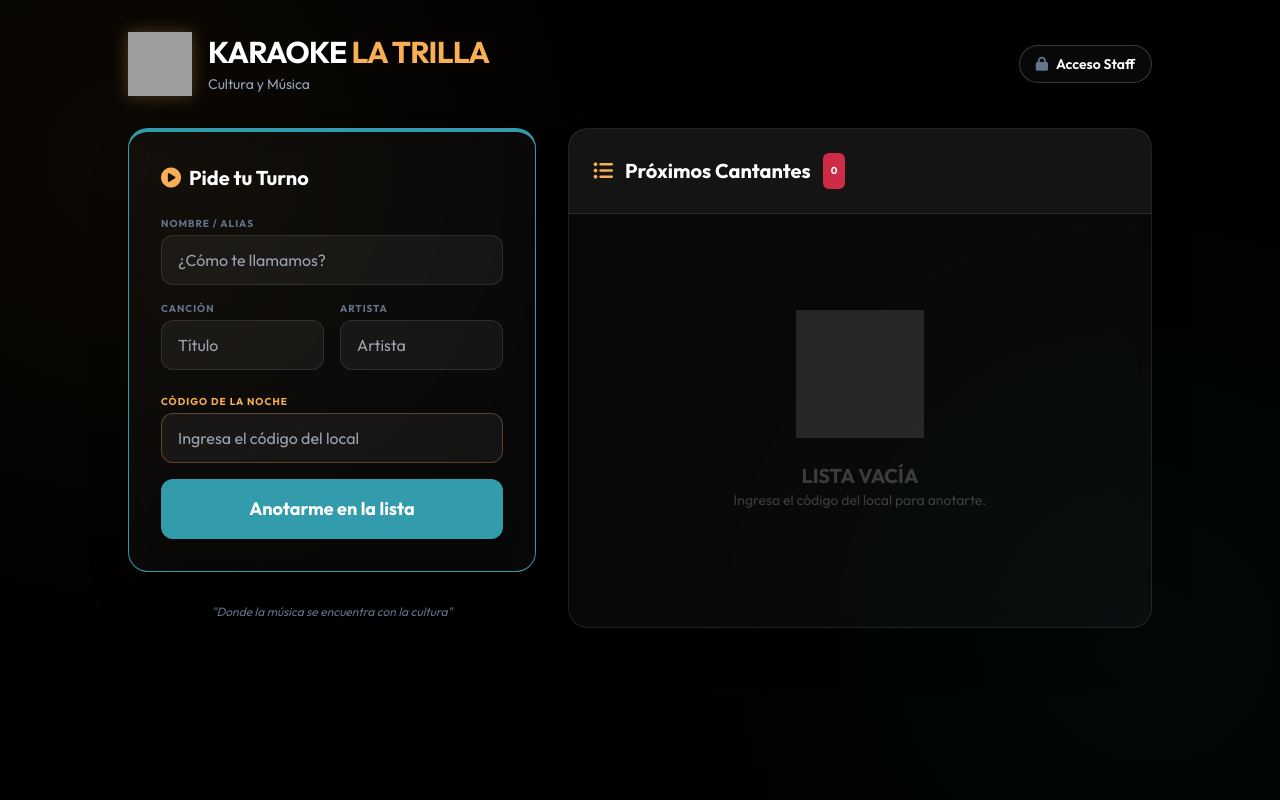
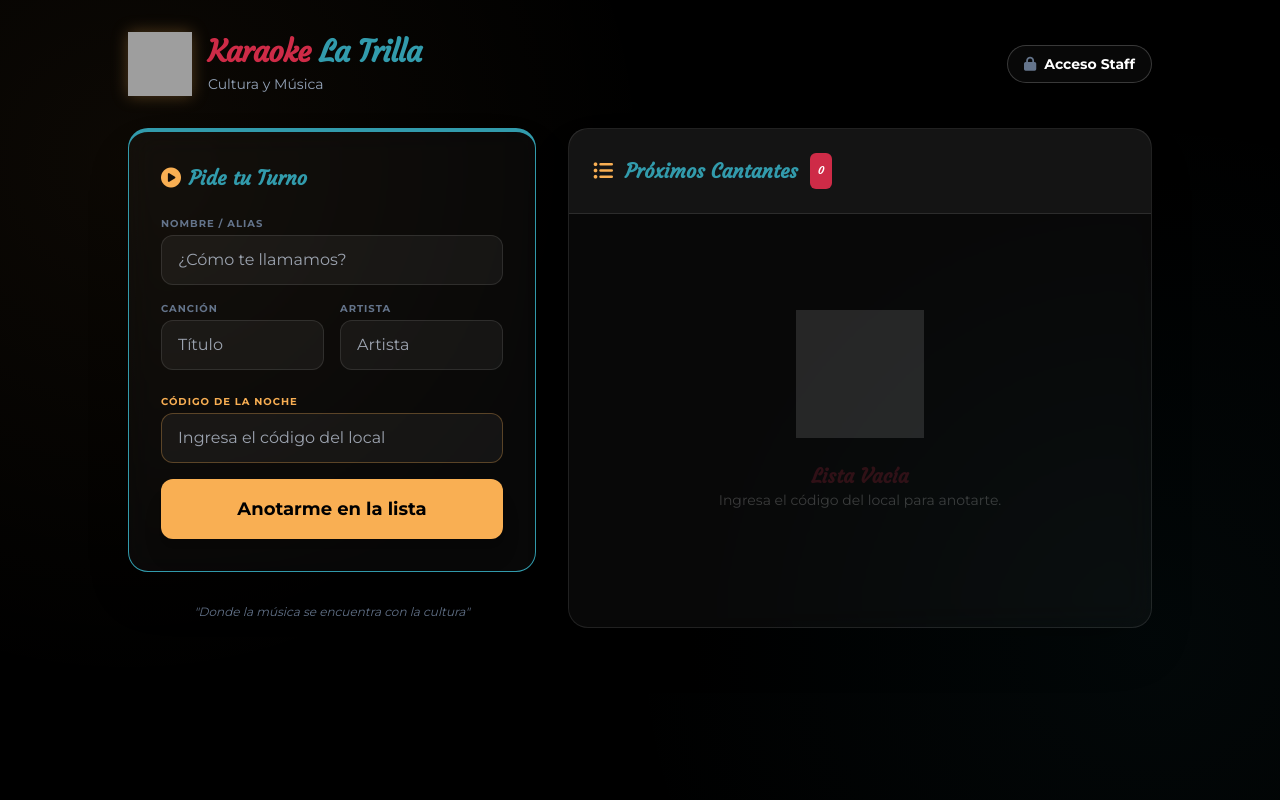
Before and after one commit to dnlrpo/karaoke, a PHP site: page / in a window 1280 px wide. Run offline with PHP 8.4, Linux system fonts and the light colour scheme; data that the repository does not hold is empty; some libraries are stand-ins or nearby versions; grey boxes are pictures that could not be loaded.

Commit message:
chore: baseline de cambios pendientes (UI, JS, CSS)

```diff
--- a/index.php
+++ b/index.php
@@ -24,7 +24,7 @@ require_once __DIR__ . '/db.php';
                 <img src="https://latrillacultural.com/img/logo-circular.webp" alt="Logo La Trilla"
                     class="w-16 h-16 logo-img">
                 <div>
-                    <h1 class="text-3xl font-bold tracking-tight">KARAOKE <span class="text-[#f9af53]">LA TRILLA</span>
+                    <h1 class="text-3xl font-bold tracking-tight text-[#ce2b47]">Karaoke <span class="text-[#329bac]">La Trilla</span>
                     </h1>
                     <div class="flex items-center gap-2 mt-1">
                         <p class="text-slate-400 text-sm">Cultura y Música</p>
@@ -48,7 +48,7 @@ require_once __DIR__ . '/db.php';
                 <!-- Registro (Asistentes) -->
                 <section id="registrationSection" class="glass-card p-8 shadow-2xl border-t-4 border-[#329bac]">
                     <h2 class="text-xl font-bold mb-6 flex items-center gap-2 text-white">
-                        <i class="fas fa-play-circle text-[#f9af53]"></i> Pide tu Turno
+                        <i class="fas fa-play-circle text-[#f9af53]"></i> <span class="text-[#329bac]">Pide tu Turno</span>
                     </h2>
                     <form id="karaokeForm" class="space-y-4">
                         <div>
@@ -111,7 +111,7 @@ require_once __DIR__ . '/db.php';
                                 <input type="text" id="newNightCode" placeholder="Nuevo código"
                                     class="input-field flex-grow rounded-lg px-3 py-2 text-sm">
                                 <button onclick="updateNightCode()"
-                                    class="bg-[#f9af53] text-black px-4 py-2 rounded-lg font-bold text-xs hover:bg-white transition-all whitespace-nowrap">
+                                    class="btn-primary px-4 py-2 rounded-lg text-xs whitespace-nowrap">
                                     CAMBIAR
                                 </button>
                             </div>
@@ -128,7 +128,7 @@ require_once __DIR__ . '/db.php';
                                 <input type="password" id="newStaffPin" placeholder="Nuevo PIN" maxlength="4"
                                     class="input-field flex-grow rounded-lg px-3 py-2 text-sm text-center tracking-[0.3em] min-w-0">
                                 <button onclick="updateStaffPin()"
-                                    class="bg-white/10 text-white px-4 py-2 rounded-lg font-bold text-xs hover:bg-[#329bac] transition-all border border-white/10 whitespace-nowrap">
+                                    class="btn-primary px-4 py-2 rounded-lg text-xs whitespace-nowrap">
                                     GUARDAR
                                 </button>
                             </div>
@@ -153,12 +153,12 @@ require_once __DIR__ . '/db.php';
             </div>
 
             <!-- Lista de Cola -->
-            <div class="lg:col-span-7">
+            <div class="lg:col-span-7 pb-32">
                 <section class="glass-card h-full flex flex-col shadow-2xl min-h-[500px] border-white/10">
                     <div
                         class="p-6 border-b border-white/10 flex justify-between items-center bg-white/5 rounded-t-2xl">
                         <h2 class="text-xl font-bold flex items-center gap-3">
-                            <i class="fas fa-list-ul text-[#f9af53]"></i> Próximos Cantantes
+                            <i class="fas fa-list-ul text-[#f9af53]"></i> <span class="text-[#329bac]">Próximos Cantantes</span>
                             <span id="queueBadge"
                                 class="bg-[#ce2b47] text-[10px] px-2 py-1 rounded-md font-black uppercase">0</span>
                         </h2>
@@ -190,13 +190,13 @@ require_once __DIR__ . '/db.php';
             class="glass-card p-10 w-full max-w-sm border-[#329bac]/50 shadow-[0_0_50px_rgba(50,155,172,0.2)] text-center">
             <img src="https://latrillacultural.com/img/logo-circular.webp" class="w-20 h-20 mx-auto mb-6 opacity-80"
                 alt="Logo">
-            <h3 class="text-2xl font-bold mb-2">Acceso Staff</h3>
-            <p class="text-slate-400 text-sm mb-8">Uso exclusivo del personal</p>
+            <h3 class="text-2xl font-bold mb-2 text-[#ce2b47] title-font">Acceso Staff</h3>
+            <p class="text-slate-400 text-sm mb-8 MontserratLight">Uso exclusivo del personal</p>
             <input type="password" id="adminPin" placeholder="PIN" maxlength="4"
                 class="w-full bg-white/5 border border-white/10 rounded-2xl px-4 py-4 text-center text-3xl tracking-[0.8em] focus:border-[#f9af53] outline-none mb-6">
             <div class="flex flex-col gap-3">
                 <button onclick="checkPin()"
-                    class="w-full py-4 bg-[#f9af53] text-black rounded-xl font-black text-lg hover:bg-white transition-all">ACCEDER</button>
+                    class="btn-primary w-full py-4 text-lg">ACCEDER</button>
                 <button onclick="closeLogin()"
                     class="w-full py-2 text-slate-500 hover:text-white transition-all text-sm">CANCELAR</button>
             </div>
@@ -209,9 +209,8 @@ require_once __DIR__ . '/db.php';
         <button onclick="sendReaction('🔥')" class="reaction-btn" title="¡Fuego!">🔥</button>
         <button onclick="sendReaction('❤️')" class="reaction-btn" title="Me encanta">❤️</button>
         <button onclick="sendReaction('😂')" class="reaction-btn" title="¡Jaja!">😂</button>
-        <button onclick="sendReaction('�')" class="reaction-btn" title="¡Me muero!">🤣</button>
         <button onclick="sendReaction('🤩')" class="reaction-btn" title="¡Crack!">🤩</button>
-        <button onclick="sendReaction('�')" class="reaction-btn" title="¡Qué fuerte!">😱</button>
+        <button onclick="sendReaction('😱')" class="reaction-btn" title="¡Qué fuerte!">😱</button>
         <button onclick="sendReaction('🙉')" class="reaction-btn" title="¡Mis oídos!">🙉</button>
         <button onclick="sendReaction('🍅')" class="reaction-btn" title="¡Tomatazo!">🍅</button>
     </div>
--- a/script.js
+++ b/script.js
@@ -311,7 +311,7 @@ function renderQueue(queue) {
         queueList.innerHTML = `
             <div class="flex flex-col items-center justify-center py-20 opacity-20 text-center px-10">
                 <img src="https://latrillacultural.com/img/logo-circular.webp" class="w-32 h-32 mb-6 grayscale">
-                <p class="text-xl font-bold">LISTA VACÍA</p>
+                <p class="text-xl font-bold title-font text-[#ce2b47]">Lista Vacía</p>
                 <p class="text-sm">Ingresa el código del local para anotarte.</p>
             </div>
         `;
@@ -347,9 +347,9 @@ function renderQueue(queue) {
                 <div>
                     <h4 class="font-bold text-white text-lg leading-tight">${escapeHTML(item.user_name)}</h4>
                     <p class="text-sm mt-0.5">
-                        <span class="${index === 0 ? 'text-[#f9af53]' : 'text-[#329bac]'} font-bold">${escapeHTML(item.song_title)}</span>
+                        <span class="text-[#329bac] font-bold">${escapeHTML(item.song_title)}</span>
                         <span class="text-slate-500 mx-1">/</span>
-                        <span class="text-slate-400">${escapeHTML(item.artist_name)}</span>
+                        <span class="text-slate-400 MontserratRegular">${escapeHTML(item.artist_name)}</span>
                     </p>
                 </div>
             </div>
--- a/style.css
+++ b/style.css
@@ -1,4 +1,4 @@
-@import url('https://fonts.googleapis.com/css2?family=Outfit:wght@300;400;600;700&display=swap');
+@import url('https://fonts.googleapis.com/css2?family=Courgette&family=Montserrat:wght@300;400;700&display=swap');
 
 :root {
     --trilla-gold: #f9af53;
@@ -9,7 +9,9 @@
 }
 
 body {
-    font-family: 'Outfit', sans-serif;
+    font-family: 'Montserrat', sans-serif;
+    font-weight: 400;
+    /* Regular */
     background: var(--trilla-black);
     color: var(--trilla-white);
     min-height: 100vh;
@@ -17,6 +19,27 @@ body {
         radial-gradient(circle at 10% 20%, rgba(249, 175, 83, 0.05) 0%, transparent 40%),
         radial-gradient(circle at 90% 80%, rgba(50, 155, 172, 0.05) 0%, transparent 40%);
     overflow-x: hidden;
+}
+
+.MontserratBold {
+    font-weight: 700;
+}
+
+.MontserratRegular {
+    font-weight: 400;
+}
+
+.MontserratLight {
+    font-weight: 300;
+}
+
+h1,
+h2,
+h3,
+.title-font {
+    font-family: 'Courgette', cursive !important;
+    text-transform: none !important;
+    /* Rule: Never use in all-caps */
 }
 
 .glass-card {
@@ -27,15 +50,18 @@ body {
 }
 
 .btn-primary {
-    background: var(--trilla-teal);
-    color: white;
+    background: var(--trilla-gold) !important;
+    color: var(--trilla-black) !important;
+    font-family: 'Montserrat', sans-serif;
+    font-weight: 700;
+    border-radius: 12px;
     transition: all 0.3s ease;
 }
 
 .btn-primary:hover {
-    background: #2a8191;
+    background: white !important;
     transform: translateY(-2px);
-    box-shadow: 0 4px 15px rgba(50, 155, 172, 0.3);
+    box-shadow: 0 4px 15px rgba(249, 175, 83, 0.3);
 }
 
 .admin-badge {
```
